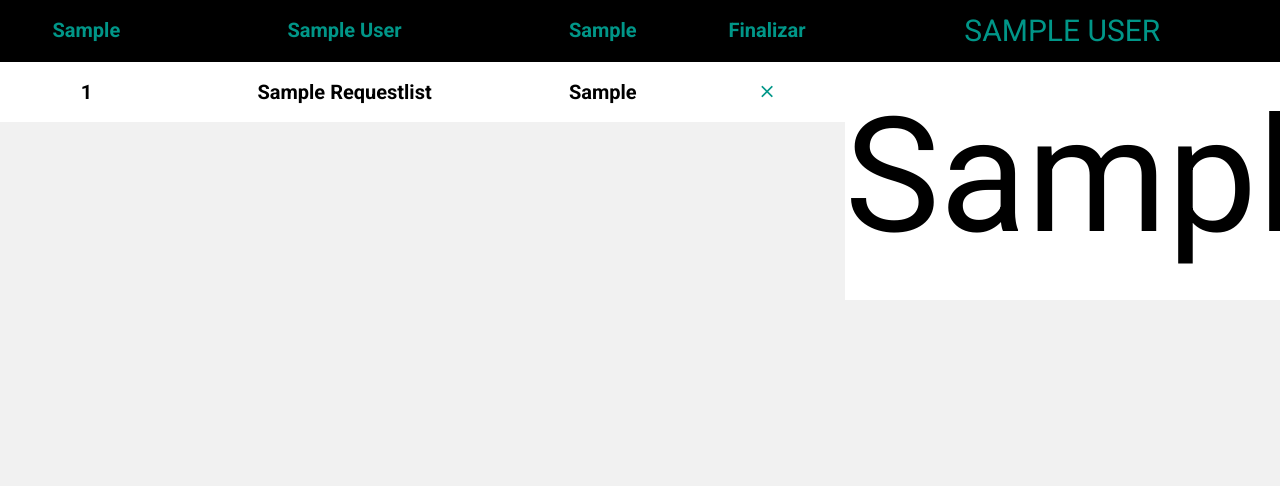
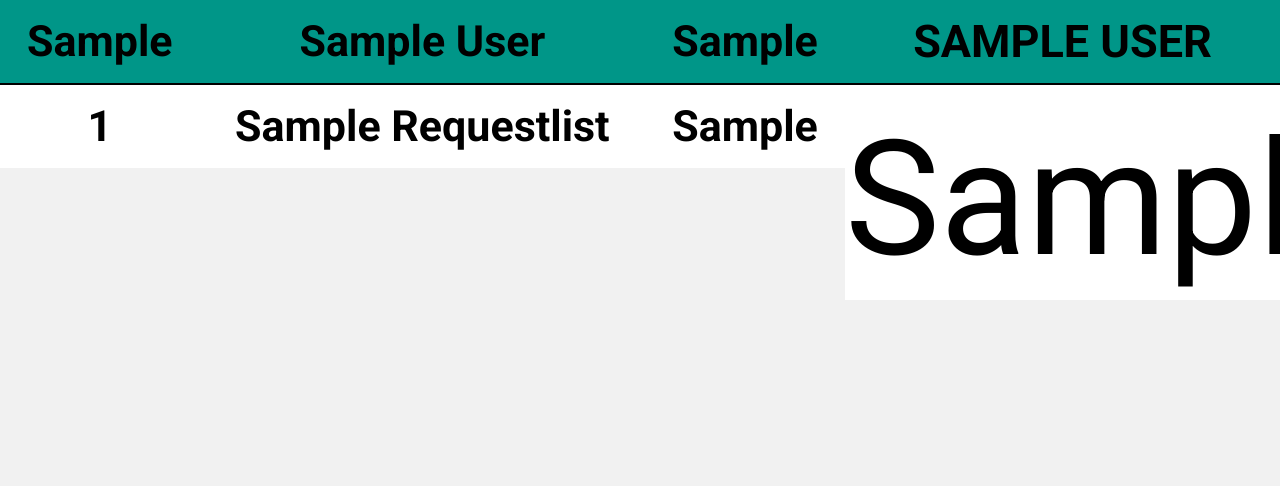
Before and after one commit to TheCraftsmen/kairopy, a Flask app: page /monitor in a window 1280 px wide. Shown: the part 90-576 px from the top of the page. Run offline with Flask 2, Linux system fonts and the light colour scheme; a user stored in the database is signed in; tables that the repository leaves empty hold one stand-in row (values such as "Sample post"); some libraries are stand-ins or nearby versions; some web fonts are replaced.

Commit message:
cambios varios en la vista desktop

```diff
--- a/static/css/style.css
+++ b/static/css/style.css
@@ -3345,7 +3345,7 @@ header {
       width: 100%;
       margin: 0 auto; }
       .monitor-section .small ul li article {
-        font-size: 30px;
+        font-size: 45px;
         text-align: center;
         height: 300px;
         box-shadow: 0px 0px 0px 0px; }
@@ -3353,7 +3353,9 @@ header {
           font-size: 160px;
           padding-top: 35px; }
     .monitor-section .small h3 {
-      padding: 16px; }
+      padding: 19px;
+      font-weight: 700;
+      border-bottom: 2px solid black; }
     .monitor-section .small .bx-controls-direction, .monitor-section .small .bx-default-pager {
       display: none; }
     .monitor-section .small .bx-viewport {
@@ -3498,13 +3500,14 @@ section {
       font-size: 61px;
       text-transform: uppercase;
       font-weight: 700;
-      background: black;
+      background: #009688;
+      color: black;
       padding: 13px; }
       @media screen and (max-width: 440px) {
         section form h3 {
           padding: 0 0;
           font-size: 56px; } }
-    section form .text, section form h3 {
+    section form .text {
       color: #009688; }
     section form .text {
       background: black;
@@ -3566,8 +3569,8 @@ section {
         box-shadow: 0px 1px 8px 1px;
         height: 250px; }
         section ul li article h3, section ul .tutorial article h3 {
-          background: black;
-          color: #009688;
+          background: #009688;
+          color: black;
           padding: 20px;
           text-align: center;
           text-transform: uppercase; }
@@ -3588,7 +3591,7 @@ section {
     margin: 0 auto;
     font-family: "Roboto";
     text-transform: capitalize;
-    font-size: 20px;
+    font-size: 43px;
     padding: 0px 46px;
     background: white;
     box-shadow: 0px 1px 8px 1px; }
@@ -3600,8 +3603,8 @@ section {
     section table .small-table {
       padding: 10px; }
     section table .black-green {
-      background: black;
-      color: #009688; }
+      background: #009688;
+      color: black; }
     section table th, section table td {
       padding: 20px; }
     section table .tb-head {
@@ -3764,4 +3767,9 @@ footer {
     padding-top: 15px;
     text-transform: capitalize; }
 
+.fx {
+  width: 100%;
+  margin-top: 0;
+  margin: 0 auto; }
+
 /*# sourceMappingURL=style.css.map */
--- a/static/sass/style.sass
+++ b/static/sass/style.sass
@@ -310,7 +310,7 @@ header
             width: 100%
             margin: 0 auto
             article
-                font-size: 30px
+                font-size: 45px
                 text-align: center
                 height: 300px
                 box-shadow: 0px 0px 0px 0px
@@ -321,7 +321,9 @@ header
         float: left
         width: 34%
         h3
-            padding: 16px
+            padding: 19px
+            font-weight: 700
+            border-bottom: 2px solid black
         .bx-controls-direction, .bx-default-pager
             display: none
         .bx-viewport
@@ -465,9 +467,10 @@ section
             font-size: 61px
             text-transform: uppercase
             font-weight: 700
-            background: black
+            background: $primary-color
+            color: black
             padding: 13px
-        .text, h3
+        .text
             color: #009688
         .text
             @media screen and (max-width:440px)
@@ -524,8 +527,8 @@ section
                 box-shadow: 0px 1px 8px 1px
                 height: 250px
                 h3
-                    background: black
-                    color: $primary-color
+                    background: $primary-color
+                    color: black
                     padding: 20px
                     text-align: center
                     text-transform: uppercase
@@ -549,15 +552,15 @@ section
         margin: 0 auto
         font-family: "Roboto"
         text-transform: capitalize
-        font-size: 20px
+        font-size: 43px
         padding: 0px 46px
         background: white
         box-shadow: 0px 1px 8px 1px
         .small-table
             padding: 10px
         .black-green
-            background: black
-            color: $primary-color
+            background: $primary-color
+            color: black
         th, td
             padding: 20px
         .tb-head
@@ -720,3 +723,8 @@ footer
         text-align: center
         padding-top: 15px
         text-transform: capitalize
+
+.fx
+    width: 100%
+    margin-top: 0
+    margin: 0 auto
--- a/templates/monitor.html
+++ b/templates/monitor.html
@@ -33,7 +33,7 @@
                 texto += "<th onclick='rid()' class='black-green' id='rid' >" + settings.column_turn + "</th>";
                 texto += "<th onclick='rcn()' class='black-green' id='rcn' >" + settings.column_custname + "</th>";
                 texto += "<th onclick='rrt()' class='black-green' id='rrt' >" + settings.column_type + "</th>";
-                texto += "<th class='small-table black-green'>Finalizar</th>";
+                /*texto += "<th class='small-table black-green'>Finalizar</th>";*/
                 texto += "</tr>";
               });
               $.each(datos.allTurn, function(i, allTurn){
@@ -41,7 +41,7 @@
                 texto += "<td class='text-center' >" + allTurn.number + "</td>";
                 texto += "<td class='text-center' >" + allTurn.cust_name + "</td>";
                 texto += "<td class='text-center'' >" + allTurn.request_type + "</td>";
-                texto += "<td class='small-table'><i class='ion-android-close'></i></td>";
+                /*texto += "<td class='small-table'><i class='ion-android-close'></i></td>";*/
                 texto += "</tr>";
               });
               $("#turnos").html(texto);
--- a/templates/user_offers.html
+++ b/templates/user_offers.html
@@ -6,13 +6,11 @@
     <tr class="tb-head">
       <th class="black-green">oferta</th>
       <th class="black-green">descuento</th>
-      <th class="small-table black-green">finalizar</th>
     </tr >
     {% for row in offers %}
       <tr class="tb-text" onclick='updateRow("{{ row.table_id }}","{{ row.user_id }}")'>
         <td class="text-center">{{ row.offer_name }}</td>
         <td class="text-center">{{ row.offer_discount }}</td>
-        <td class="small-table"><i class="ion-android-close"></i></td>
       </tr>
     {% endfor %}
   </table>
```
Also changed, not shown: templates/search.html (+4 -4 lines), 1 other file.
